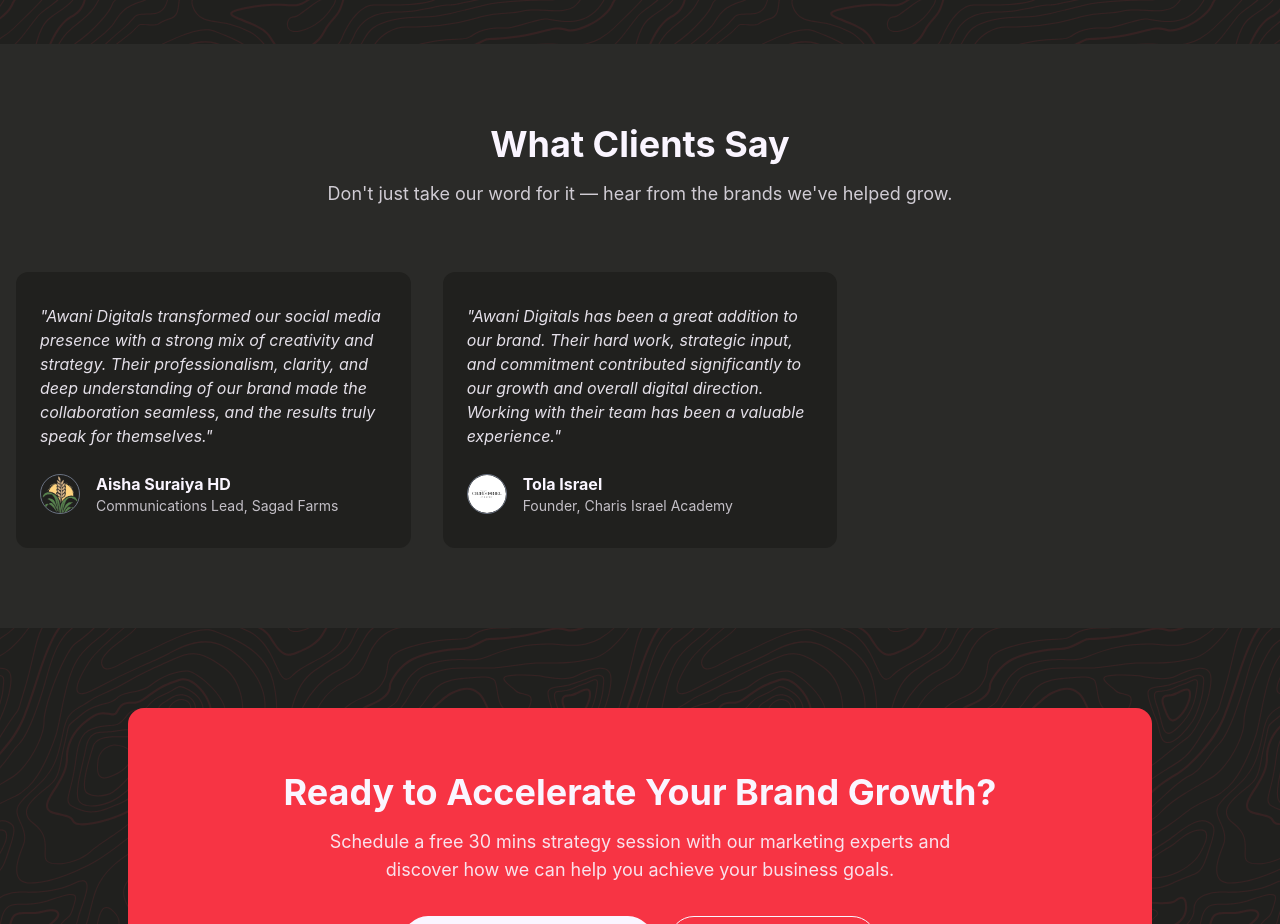
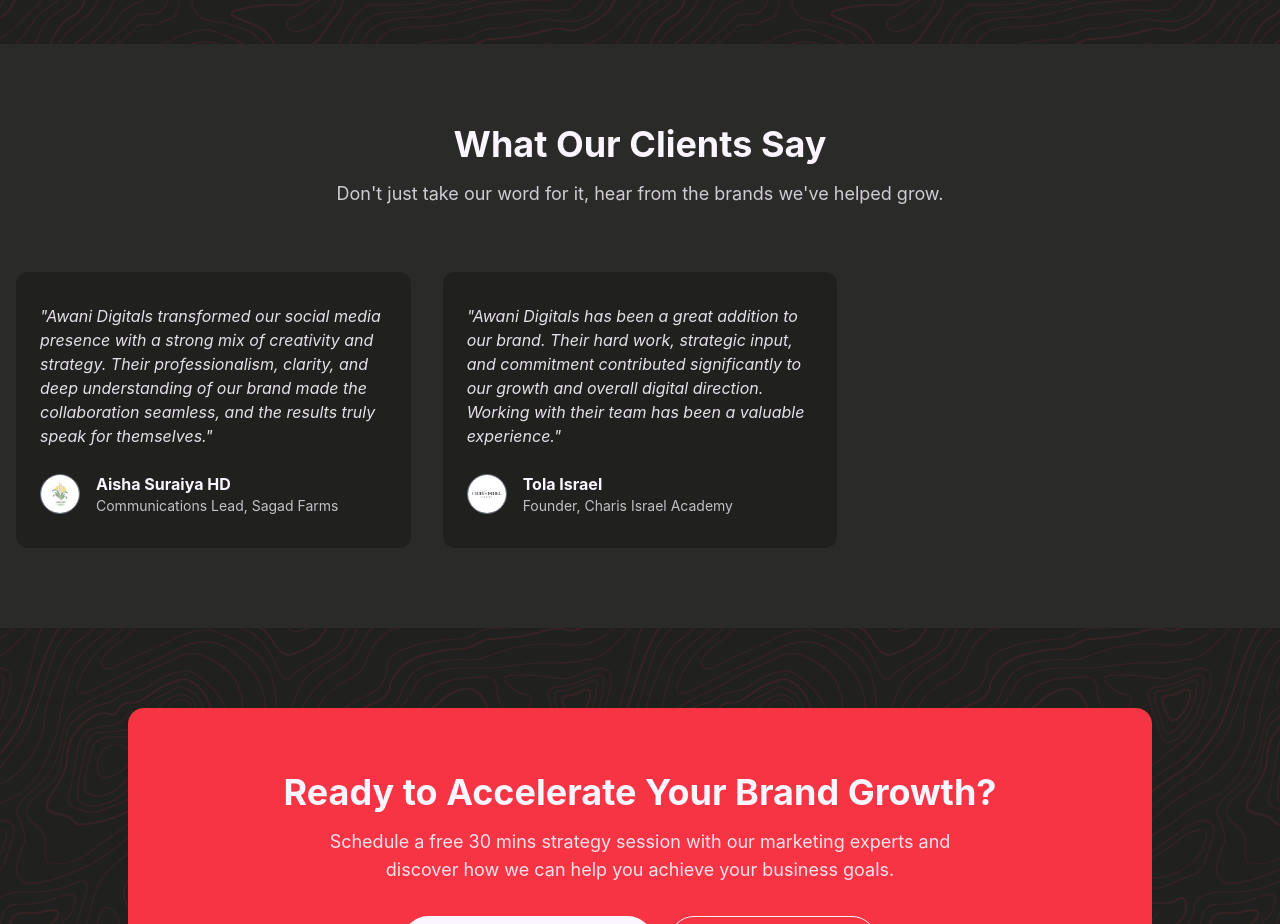
Before and after one commit to Awani-Digitals/awani-digital-website, a Next.js app: page /services in a window 1280 px wide. Shown: the part 3140-4064 px from the top of the page. Built offline with nearby package versions, Linux system fonts and the light colour scheme; no server answers.

Commit message:
minor fixes

```diff
--- a/app/Workdata/Works.ts
+++ b/app/Workdata/Works.ts
@@ -157,7 +157,7 @@
       '"Awani Digitals transformed our social media presence with a strong mix of creativity and strategy. Their professionalism, clarity, and deep understanding of our brand made the collaboration seamless, and the results truly speak for themselves."',
     name: "Aisha Suraiya HD",
     position: "Communications Lead, Sagad Farms",
-    image: "sagad2.png",
+    image: "sagad7.jpeg",
   },
   {
     // starNo: 4,
--- a/app/about/AboutPage.tsx
+++ b/app/about/AboutPage.tsx
@@ -295,7 +295,7 @@
             animate="animate"
           >
             <h2 className="text-3xl font-bold text-gray-900 mb-6">
-              Crafting Digital Excellence
+              Crafting Marketing Excellence
             </h2>
 
             <motion.p
--- a/app/contact/page.tsx
+++ b/app/contact/page.tsx
@@ -72,7 +72,7 @@
 
       {/* WhatsApp Float Button */}
       <a
-        href="https://wa.me/2349069269821"
+        href="https://wa.me/2348183286302"
         target="_blank"
         rel="noopener noreferrer"
         className="fixed bottom-8 right-8 w-14 h-14 bg-[#25D366] rounded-full flex items-center justify-center shadow-lg hover:shadow-xl hover:scale-110 transition-all duration-300 z-50"
--- a/app/services/FullServices.tsx
+++ b/app/services/FullServices.tsx
@@ -123,14 +123,14 @@
       </div> */}
       <p className="italic mb-6 opacity-90  ">{content}</p>
       <div className="flex items-center">
-        <div className="w-10 h-10 grid place-items-center border border-gray-500 rounded-full mr-4 object-center object-contain overflow-hidden ">
+        <div className="w-10 h-10 grid place-items-center border border-gray-500 rounded-full mr-4 object-center object-cover overflow-hidden ">
           {image ? (
             <Image
               src={`/${image}`}
               alt={name}
               width={40}
               height={40}
-              className="rounded-full object-center object-contain"
+              className=" object-center object-cover aspect-square "
             />
           ) : (
             <FaUser size={20} />
@@ -345,10 +345,10 @@
           <div className="container mx-auto px-4">
             <div className="text-center mb-16">
               <h2 className="text-3xl md:text-4xl font-bold mb-4">
-                What Clients Say
+                What Our Clients Say
               </h2>
               <p className="max-w-2xl mx-auto text-lg opacity-80">
-                Don't just take our word for it — hear from the brands we've
+                Don't just take our word for it, hear from the brands we've
                 helped grow.
               </p>
             </div>
--- a/components/About.tsx
+++ b/components/About.tsx
@@ -278,7 +278,7 @@
             whileInView="animate"
           >
             <h2 className="text-3xl font-bold text-gray-900 mb-6">
-              Crafting Digital Excellence
+              Crafting Marketing Excellence
             </h2>
 
             <motion.p
--- a/components/Works.tsx
+++ b/components/Works.tsx
@@ -53,11 +53,11 @@
         <div className="container mx-auto px-4">
           <div className="text-center mb-16">
             <h2 className="text-3xl md:text-4xl font-bold mb-4">
-              What Clients Say
+              What Our Clients Say
             </h2>
             <p className="max-w-2xl mx-auto text-lg opacity-80">
-              Don't just take our word for it — hear from the brands we've
-              helped grow.
+              Don't just take our word for it, hear from the brands we've helped
+              grow.
             </p>
           </div>
 
```
Also changed, not shown: public/sagad7.jpeg (added).
